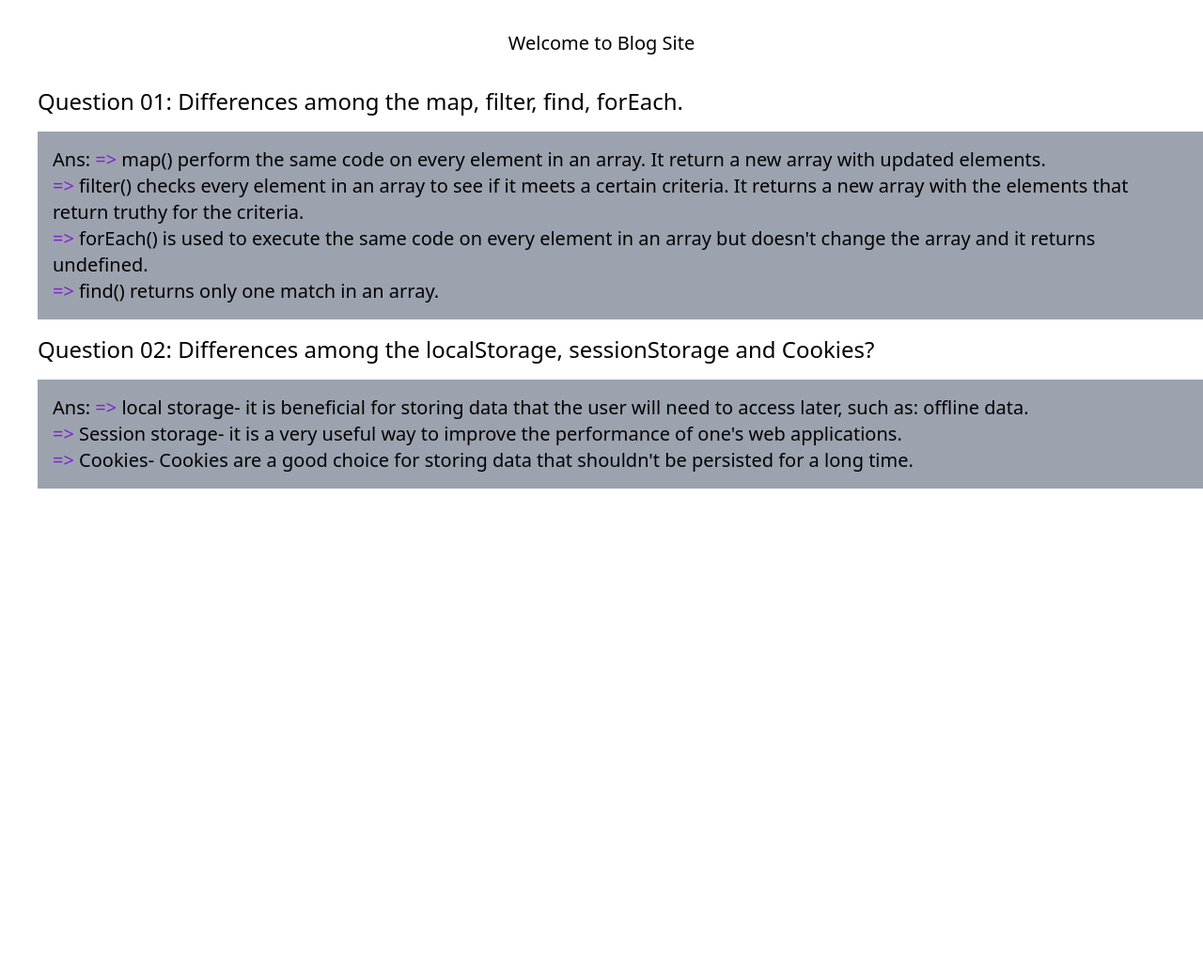
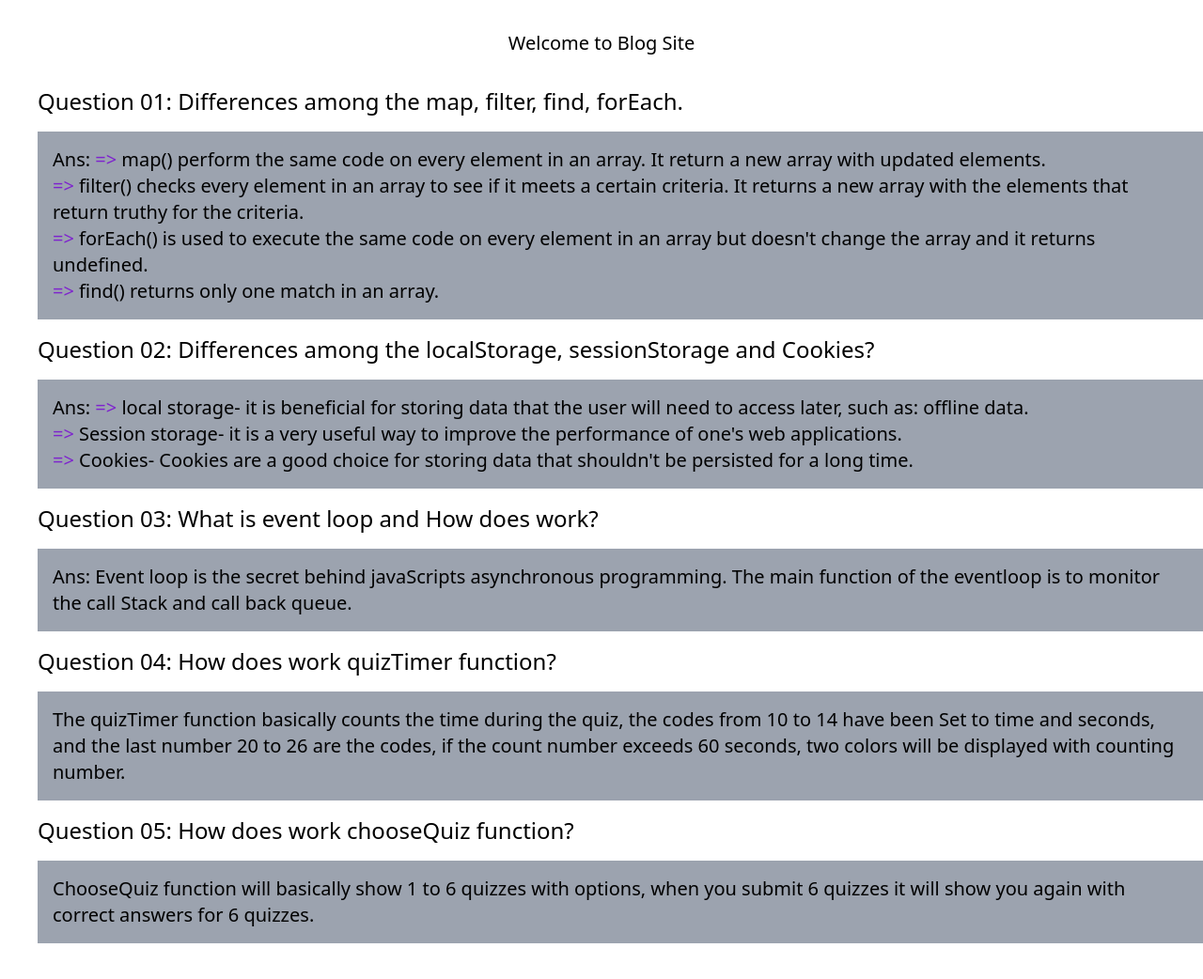
Before and after one commit to Ak-Rakib/Quize, a plain HTML site: page blog.html in a window 1280 px wide. Shown: the whole page at 94% size. Before the commit the page ends 800 px from the top, so only its background shows below. Drawn offline with nearby package versions, Linux system fonts and the light colour scheme.

Commit message:
all question ans done

```diff
--- a/blog.html
+++ b/blog.html
@@ -57,6 +57,39 @@
                 <span class="text-purple-700"> => </span> Cookies- Cookies are a good choice for storing data that shouldn't be persisted for a long time.
             </h4>
         </li>
+
+        <li class="mb-4 mt-4">
+            <h2 class="text-2xl">
+                Question 03: What is event loop and How does work?
+            </h2>
+        </li>
+        <li>
+            <h4 class="text-xl bg-gray-400 p-4">
+                Ans: Event loop is the secret behind javaScripts asynchronous programming. The main function of the eventloop is to monitor the call Stack and call back queue.
+            </h4>
+        </li>
+
+        <li class="mb-4 mt-4">
+            <h2 class="text-2xl">
+                Question 04: How does work quizTimer function?
+            </h2>
+        </li>
+        <li>
+            <h4 class="text-xl bg-gray-400 p-4">
+                The quizTimer function basically counts the time during the quiz, the codes from 10 to 14 have been Set to time and seconds, and the last number 20 to 26 are the codes, if the count number exceeds 60 seconds, two colors will be displayed with counting number.
+            </h4>
+        </li>
+
+        <li class="mb-4 mt-4">
+            <h2 class="text-2xl">
+                Question 05: How does work chooseQuiz function?
+            </h2>
+        </li>
+        <li class="mb-10">
+            <h4 class="text-xl bg-gray-400 p-4">
+                ChooseQuiz function will basically show 1 to 6 quizzes with options, when you submit 6 quizzes it will show you again with correct answers for 6 quizzes.
+            </h4>
+        </li>
     </ul>
 </body>
 </html>
--- a/index.js
+++ b/index.js
@@ -110,7 +110,6 @@ document.querySelector("#submit").addEventListener("click", () => {
 
   // data setting on local storage and getting data from local storage
   let storage = JSON.parse(localStorage.getItem("results"));
-  console.log(storage)
   if (storage) {
     localStorage.setItem(
       "results",
```
